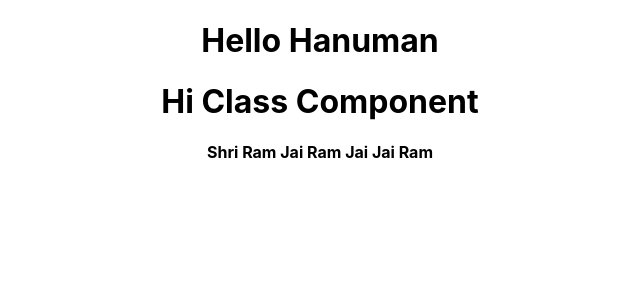
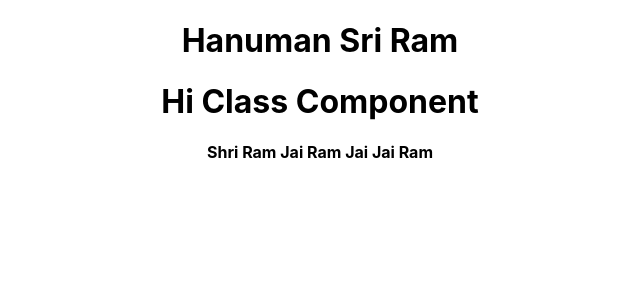
Before and after one commit to Radhika243/simple-app-react, a React (Create React App) app in the folder my-app/: page / in a window 1280 px wide. Shown: the top 300 px of the page, without its empty margins (320-960 px from the left). Built offline with nearby package versions, Linux system fonts and the light colour scheme.

Commit message:
anonymous

```diff
--- a/my-app/src/App.js
+++ b/my-app/src/App.js
@@ -1,11 +1,11 @@
 import './App.css';
-import Welcome from './Welcome';
+import FunctionComp from './Welcome';
 import ClassComp from './ClassComp';
 
 function App() {
   return (
     <div className="App">
-      <Welcome/>
+      <FunctionComp/>
       <ClassComp/>
     </div>
   );
--- a/my-app/src/Welcome.js
+++ b/my-app/src/Welcome.js
@@ -1,7 +1,7 @@
 import React from 'react';
 
-function Welcome (){
-    return <h1>Hello Hanuman</h1>
+const Welcome = ()=>{
+    return <h1> Hanuman Sri Ram </h1>
 }
 
 export default Welcome;
```
